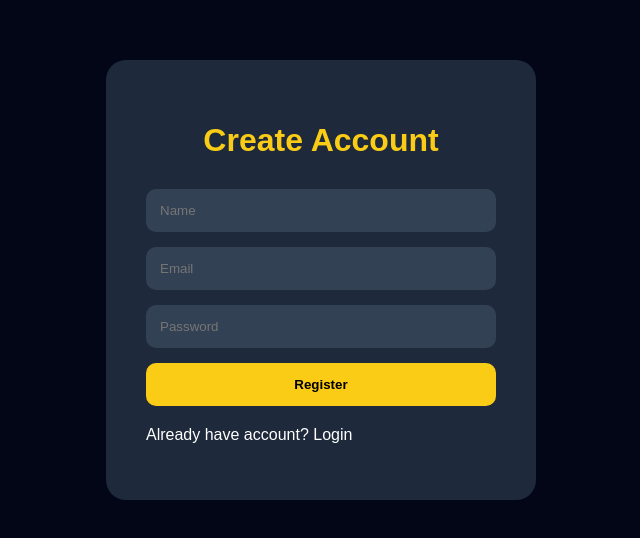
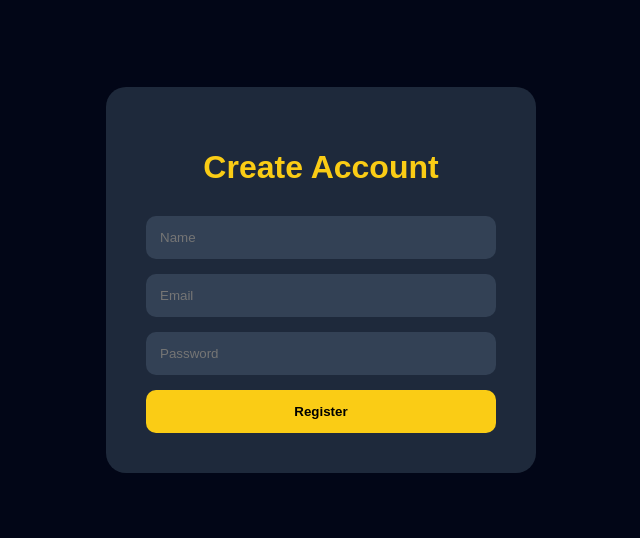
Before and after one commit to baseerhatif3-oss/cryptox-institutional-platform, a React (Vite) app: page / in a window 1280 px wide. Shown: the part 120-658 px from the top of the page, without its empty margins (319-959 px from the left). Built offline with nearby package versions, Linux system fonts and the light colour scheme; no server answers.

Commit message:
fix register api

```diff
--- a/src/pages/Register.jsx
+++ b/src/pages/Register.jsx
@@ -1,8 +1,4 @@
 import { useState } from "react";
-
-import axios from "axios";
-
-import { Link } from "react-router-dom";
 
 function Register() {
   const [formData, setFormData] =
@@ -32,14 +28,41 @@ function Register() {
 
     try {
       const response =
-        await axios.post(
+        await fetch(
           "https://crypto-platform-backend.onrender.com/api/auth/register",
-          formData
+          {
+            method: "POST",
+
+            headers: {
+              "Content-Type":
+                "application/json",
+            },
+
+            body: JSON.stringify(
+              formData
+            ),
+          }
         );
+
+      const data =
+        await response.json();
+
+      console.log(data);
+
+      if (!response.ok) {
+        alert(
+          data.message ||
+            "Register Failed"
+        );
+
+        setLoading(false);
+
+        return;
+      }
 
       localStorage.setItem(
         "userInfo",
-        JSON.stringify(response.data)
+        JSON.stringify(data)
       );
 
       window.location.href =
@@ -47,11 +70,7 @@ function Register() {
     } catch (error) {
       console.log(error);
 
-      alert(
-        error?.response?.data
-          ?.message ||
-          "Register Failed"
-      );
+      alert(error.message);
     }
 
     setLoading(false);
@@ -108,18 +127,6 @@ function Register() {
               : "Register"}
           </button>
         </form>
-
-        <p
-          style={{
-            color: "white",
-            marginTop: "20px",
-          }}
-        >
-          Already have account?{" "}
-          <Link to="/login">
-            Login
-          </Link>
-        </p>
       </div>
     </div>
   );
```
